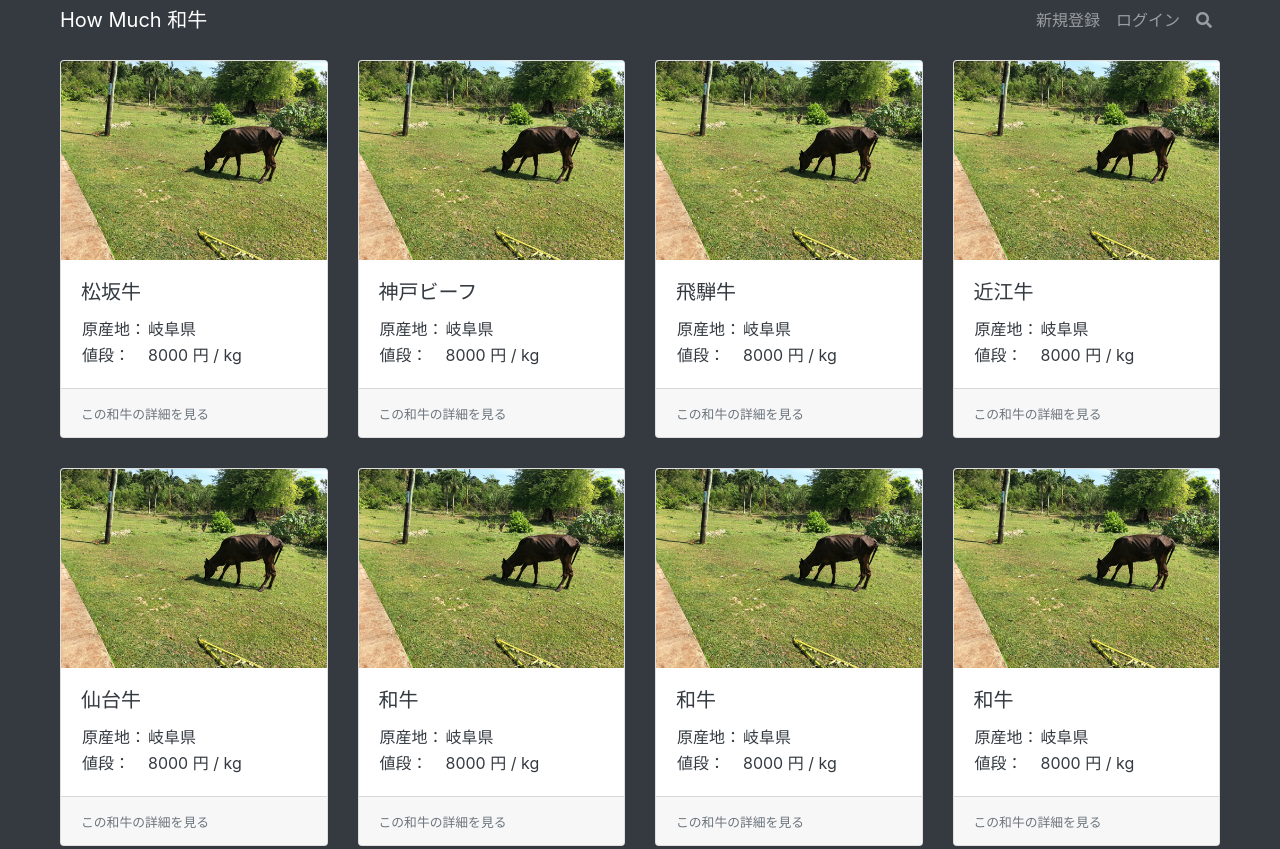
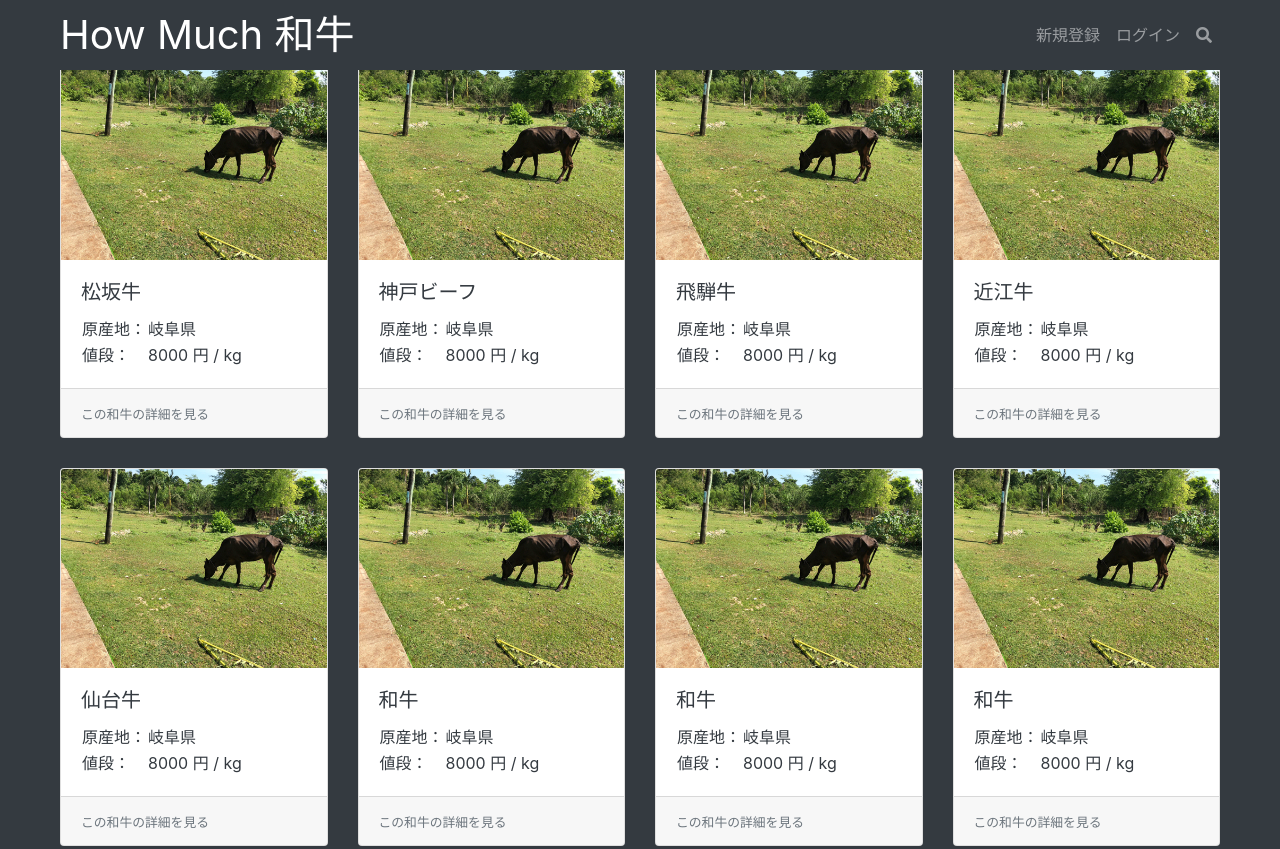
Before and after one commit to RyuseiYamashita-0726/wagyu_price, a plain HTML site: page index.html in a window 1280 px wide. Shown: the top 849 px of the page. Drawn offline with Linux system fonts and the light colour scheme.

Commit message:
how_much和牛を大きくした

```diff
--- a/css/style.css
+++ b/css/style.css
@@ -83,3 +83,7 @@ footer {
     border-radius: 50%;
   }
 }
+
+.wagyu_big{
+  font-size: 40px;
+}
--- a/index.html
+++ b/index.html
@@ -13,7 +13,7 @@
 
 <body>
   <nav class="navbar navbar-expand-sm bg-dark navbar-dark fixed-top content-width">
-    <span class="navbar-brand mr-auto navbar-brand-center">How Much 和牛</span>
+    <span class="wagyu_big navbar-brand mr-auto navbar-brand-center">How Much 和牛</span>
     <ul class="navbar-nav">
       <li class="nav-item d-none d-sm-block">
         <a class="nav-link" href="#">新規登録</a>
```
